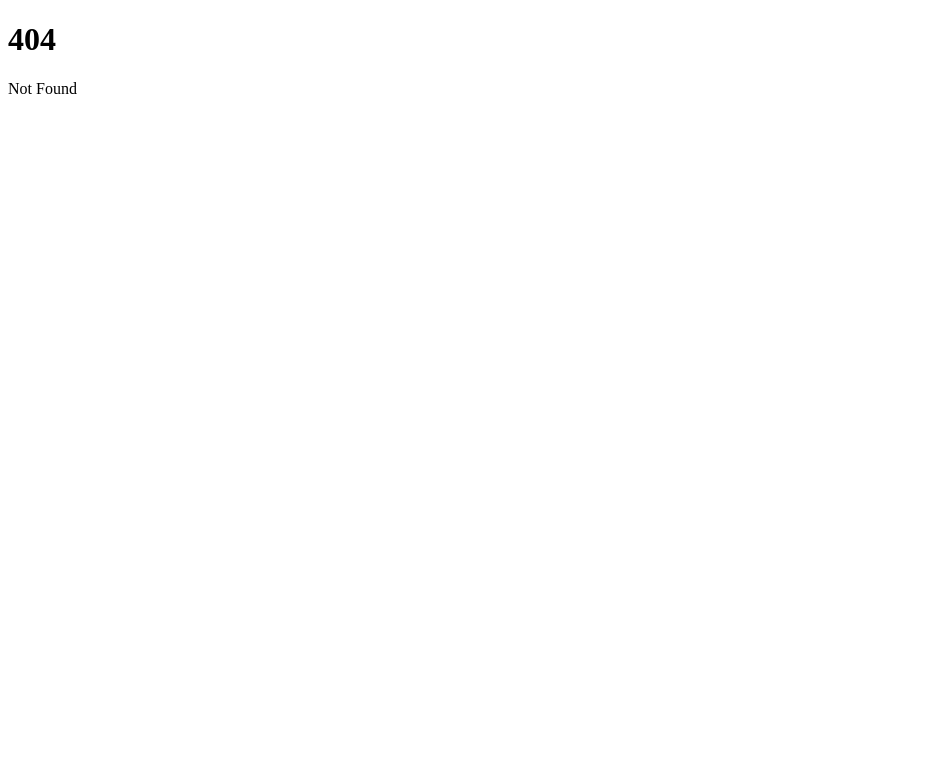
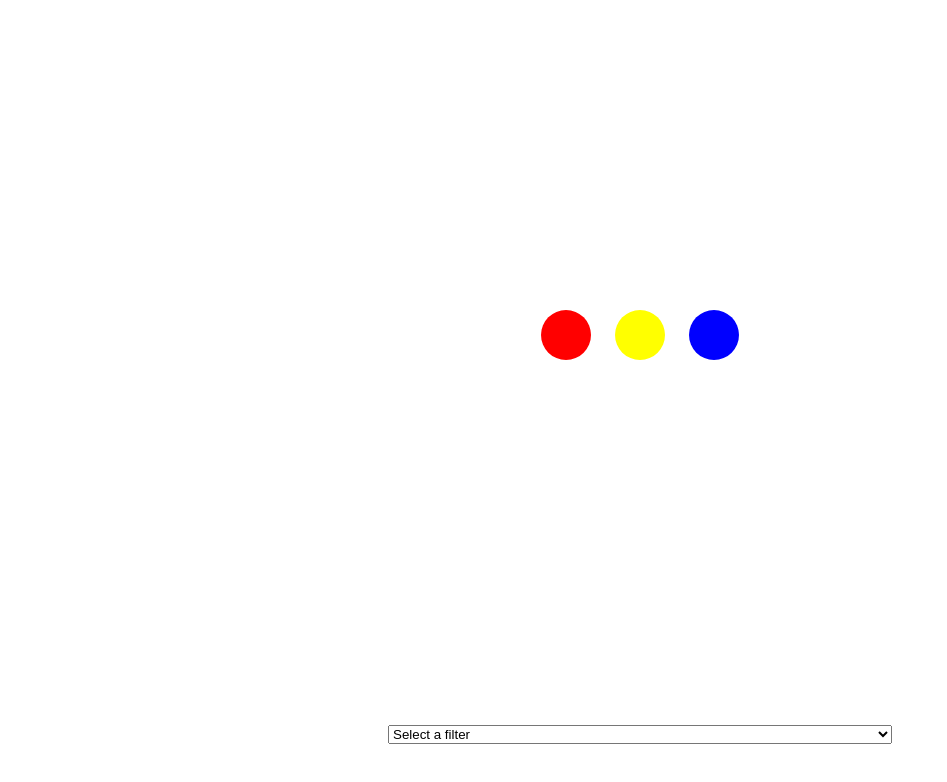
Before and after one commit to safiranugroho/safira.me-11ty, a SvelteKit app: page /filter in a window 1280 px wide. Before the commit this address had no page. Shown: the top 782 px of the page, without its empty margins (0-947 px from the left). Built offline with nearby package versions, Linux system fonts and the light colour scheme.

Commit message:
first iteration of filters

```diff
--- /dev/null
+++ b/src/routes/filter/+page.svelte
@@ -0,0 +1,82 @@
+<script>
+  // @ts-nocheck
+
+  /**
+   * TODO:
+   * 1. Slider for each filter
+   * 2. Browser compatibility
+   * 3. Short description of what each filter is
+   */
+
+  const filters = {
+    blur: 'blur(5px)',
+    brightness: 'brightness(0.4)',
+    contrast: 'contrast(200%)',
+    dropShadow: 'drop-shadow(16px 16px 20px blue)',
+    grayscale: 'grayscale(50%)',
+    hueRotate: 'hue-rotate(90deg)',
+    invert: 'invert(75%)',
+    opacity: 'opacity(25%)',
+    saturate: 'saturate(30%)',
+    sepia: 'sepia(60%)'
+  };
+
+  let selectedFilter = '';
+</script>
+
+<div class="container">
+  <div class="circles" style="--filter: {filters[selectedFilter]}">
+    <div class="circle red" />
+    <div class="circle yellow" />
+    <div class="circle blue" />
+  </div>
+  <select name="filter" class="filter" id="filter" bind:value={selectedFilter}>
+    <option value="">Select a filter</option>
+    {#each Object.keys(filters) as filter}
+      <option value={filter}>{filter}</option>
+    {/each}
+  </select>
+</div>
+
+<style>
+  .container {
+    height: 100vh;
+    width: 50%;
+    margin: auto;
+
+    display: flex;
+    flex-direction: column;
+    justify-content: center;
+  }
+
+  .circles {
+    display: flex;
+    flex-direction: row;
+    gap: 24px;
+
+    margin: auto;
+
+    filter: var(--filter);
+  }
+
+  .circle {
+    height: 50px;
+    width: 50px;
+
+    border-radius: 50%;
+  }
+
+  .red {
+    background: red;
+  }
+  .yellow {
+    background: yellow;
+  }
+  .blue {
+    background: blue;
+  }
+
+  .filter {
+    margin: 64px;
+  }
+</style>
```
